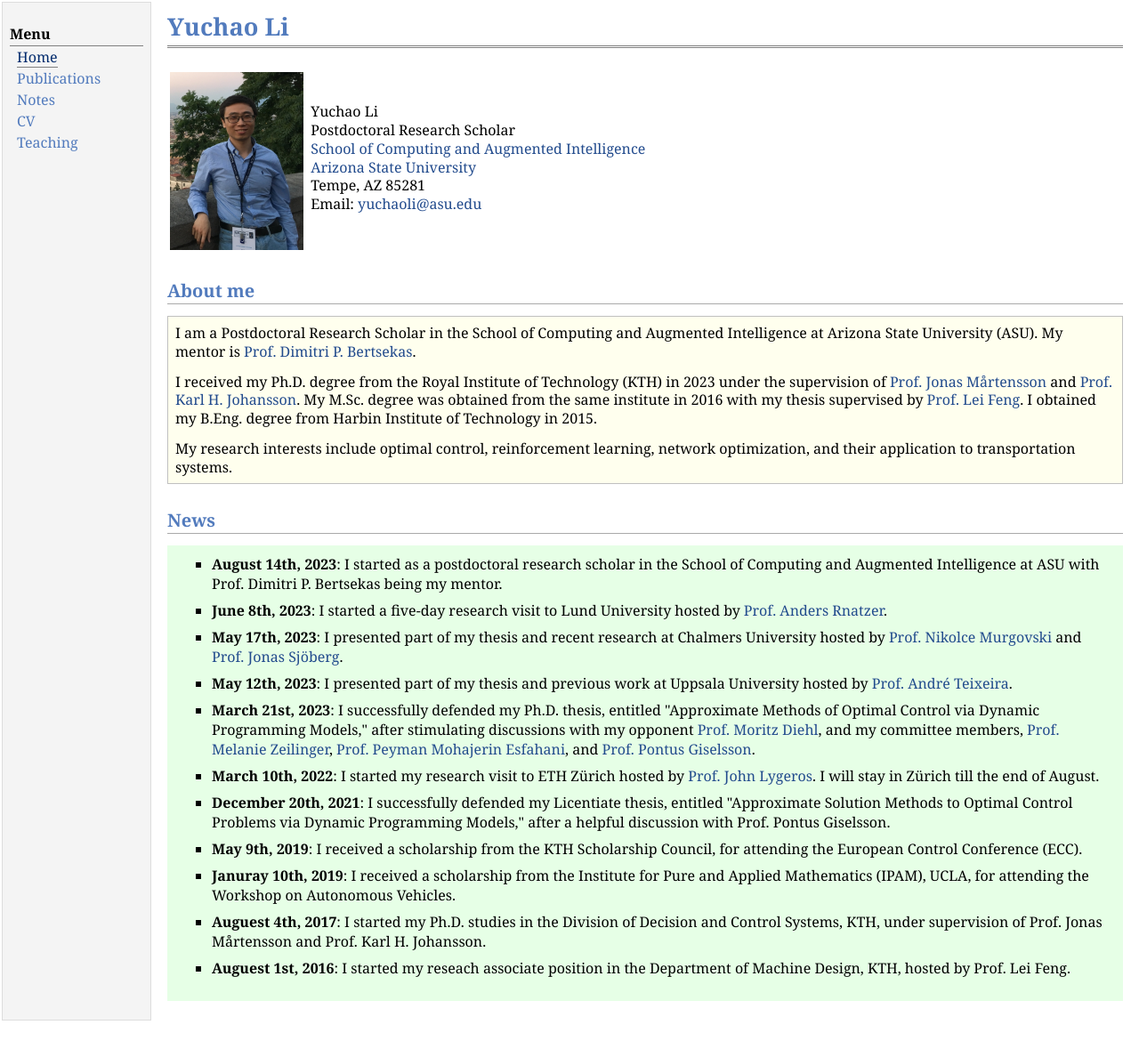
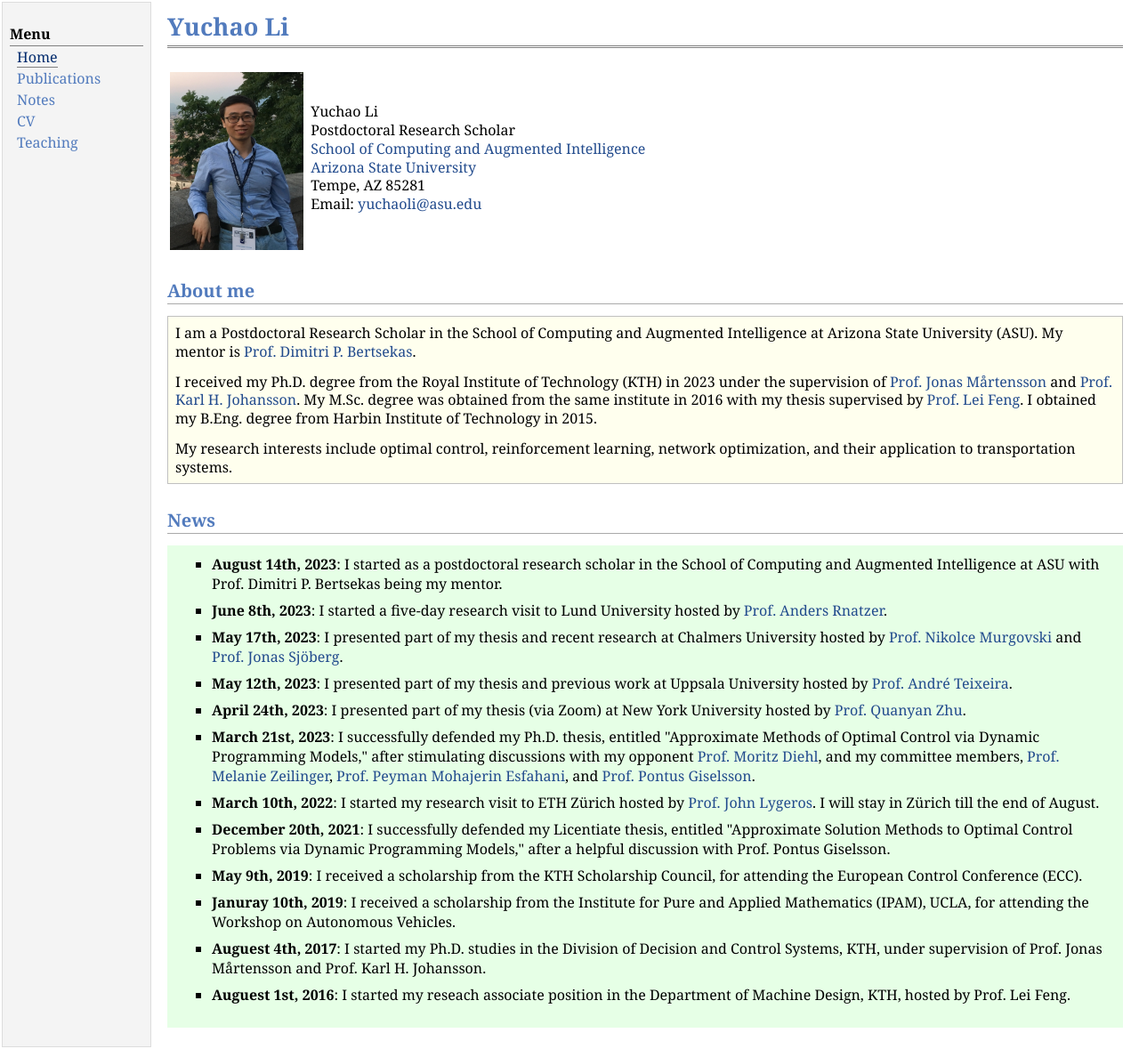
Before and after one commit to yuchaotaigu/yuchaotaigu.github.io, a Jekyll site: the page index.html, which Jekyll copies as it is, in a window 1280 px wide. Shown: the whole page at 89% size. Built offline with Jekyll 4.4.1, drawn with Linux system fonts in a browser that asks for light colours; comment, search, counter and statistics services are not loaded; before the commit the page ends 1149 px from its top, so only the background shows below that.

Commit message:
Update index.html

```diff
--- a/index.html
+++ b/index.html
@@ -59,6 +59,8 @@ Email: <a href="mailto:yuchaoli@asu.edu">yuchaoli@asu.edu</a><br /></p>
   </li>
   <li><b>May 12th, 2023</b>: I presented part of my thesis and previous work at Uppsala University hosted by <a href="https://www.andre-teixeira.eu/">Prof. André Teixeira</a>.
   </li>
+  <li><b>April 24th, 2023</b>: I presented part of my thesis (via Zoom) at New York University hosted by <a href="https://engineering.nyu.edu/faculty/quanyan-zhu">Prof. Quanyan Zhu</a>.
+  </li>
   <li><b>March 21st, 2023</b>: I successfully defended my Ph.D. thesis, entitled "Approximate Methods of Optimal Control via Dynamic Programming Models," after stimulating discussions with my opponent <a href="https://www.syscop.de/people/moritz-diehl">Prof. Moritz Diehl</a>, and my committee members, <a href="https://idsc.ethz.ch/research-zeilinger/people/person-detail.MTQyNzM3.TGlzdC8xOTI5LDg4NTM5MTE3.html">Prof. Melanie Zeilinger</a>, <a href="http://www.dcsc.tudelft.nl/~mohajerin/">Prof. Peyman Mohajerin Esfahani</a>, and <a href="https://www.control.lth.se/personnel-old/pontus-giselsson/">Prof. Pontus Giselsson</a>.
   </li>
   <li><b>March 10th, 2022</b>: I started my research visit to ETH Zürich hosted by <a href="https://control.ee.ethz.ch/people/profile.john-lygeros.html">Prof. John Lygeros</a>. I will stay in Zürich till the end of August.
```
